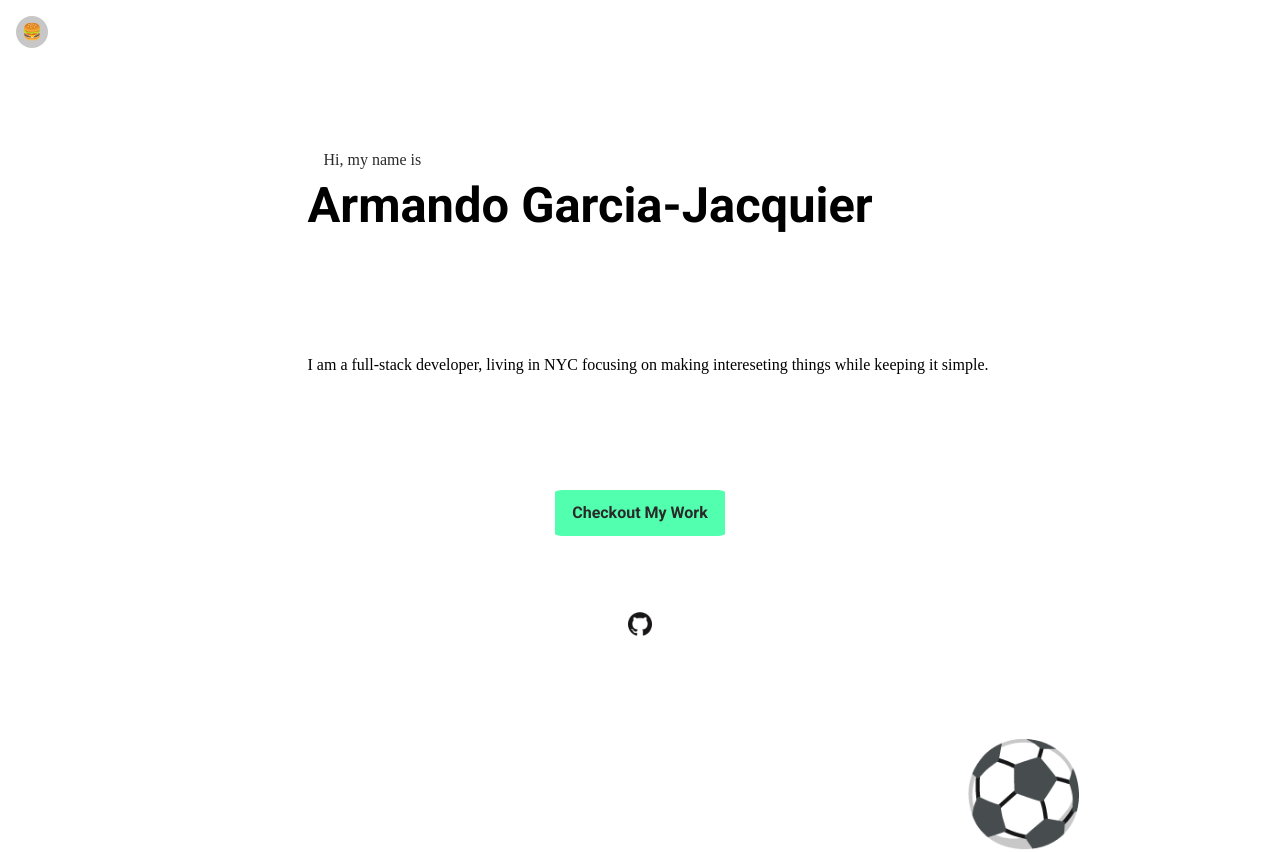
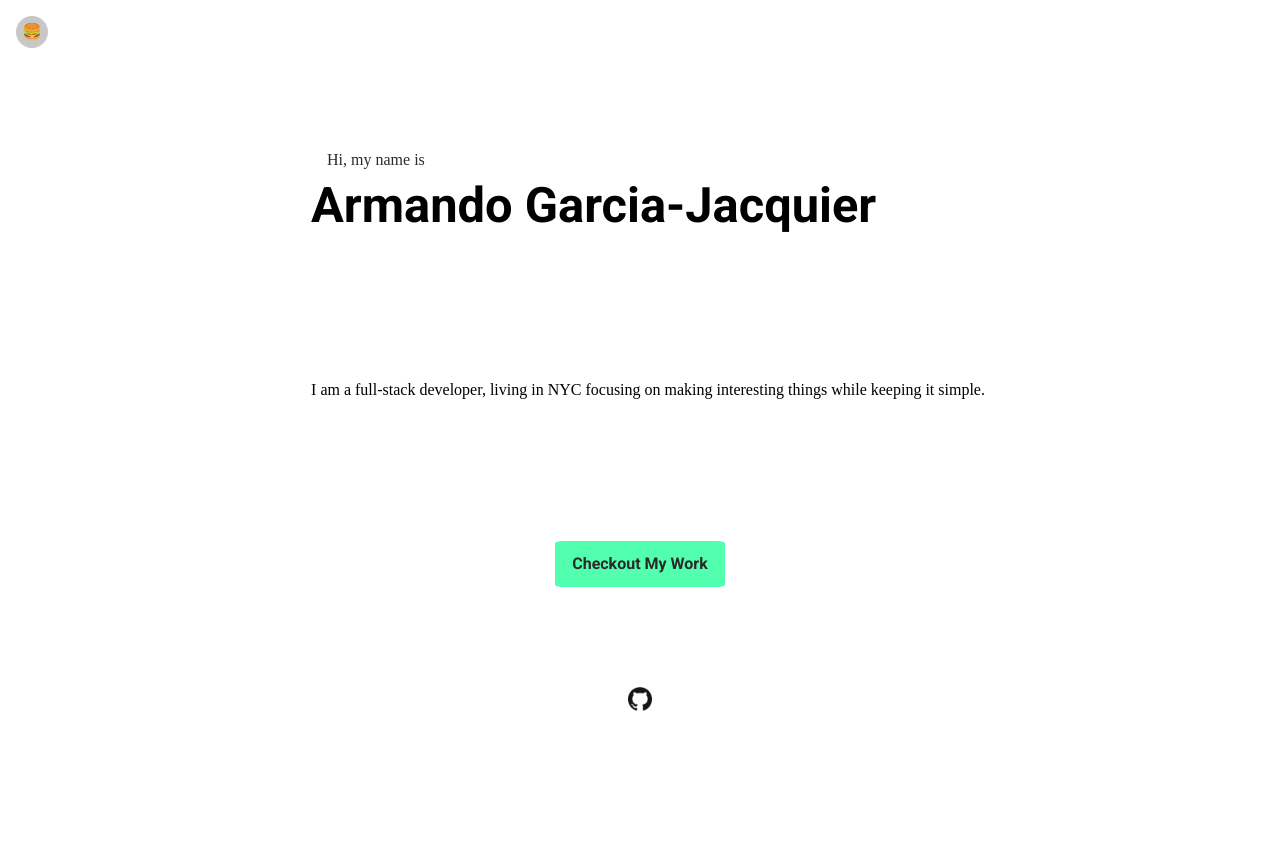
Before and after one commit to armandogj1/portfolio, a Next.js app: page / in a window 1280 px wide. After the commit the page ends 800 px from the top, so only its background shows below. Built offline with nearby package versions, Linux system fonts and the light colour scheme.

Commit message:
Correct typos for index and projects

```diff
--- a/pages/index.jsx
+++ b/pages/index.jsx
@@ -24,7 +24,7 @@ const App = (props) => {
       </div>
       <p>
         I am a full-stack developer, living in NYC focusing on making
-        intereseting things while keeping it simple.
+        interesting things while keeping it simple.
       </p>
       <Link href='/projects'>
         <a id='main-page-button'>Checkout My Work</a>
@@ -36,7 +36,6 @@ const App = (props) => {
       >
         <Image src='/GitHub.png' alt='github logo' width='24' height='24' />
       </a>
-      <Football />
     </section>
   );
 };
--- a/src/assets/projectData.json
+++ b/src/assets/projectData.json
@@ -34,7 +34,7 @@
     "description": "An attendance app for use at Hack Reactor",
     "github": "https://github.com/armandogj1/Appttendance",
     "technologies": "Node/React/GoogleAPI",
-    "summary": "A single page app to take student attendance. The sudents tally persist in a Google Sheet and email templates are provided for tardies and absences.",
+    "summary": "A single page app to take student attendance. The students tally persist in a Google Sheet and email templates are provided for tardies and absences.",
     "deployed": "https://gentle-brook-48303.herokuapp.com/"
   },
   {
@@ -51,7 +51,7 @@
     "name": "npmrum",
     "image": "npmrum.png",
     "path": "npmrum",
-    "description": "CLI to run rpm scripts",
+    "description": "CLI to run npm scripts for a given repo",
     "github": "https://github.com/armandogj1/npmrum",
     "technologies": "Node/React-Ink",
     "summary": "Command line app using react-ink to find and select available npm scripts. If the current directory contains a package.json, all available scripts will be accessible and ready to run.",
```
